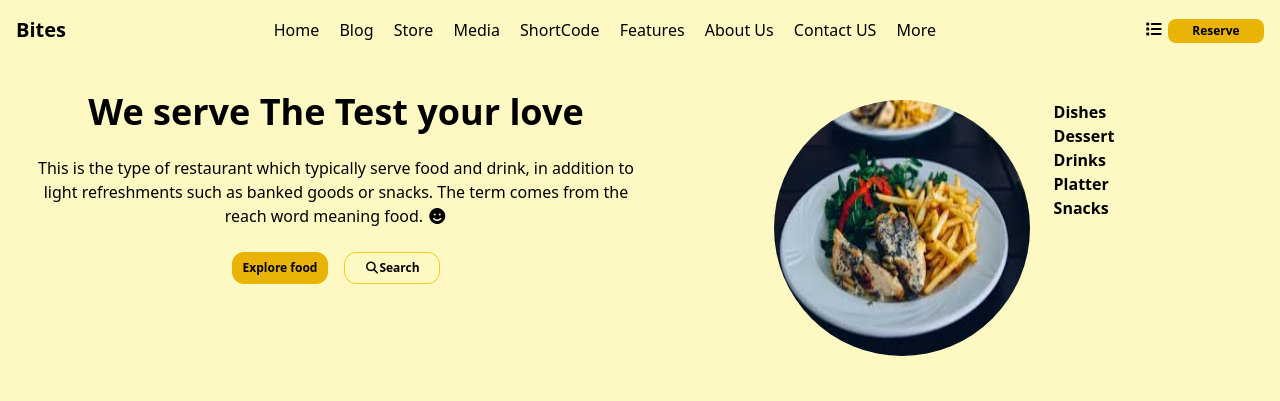
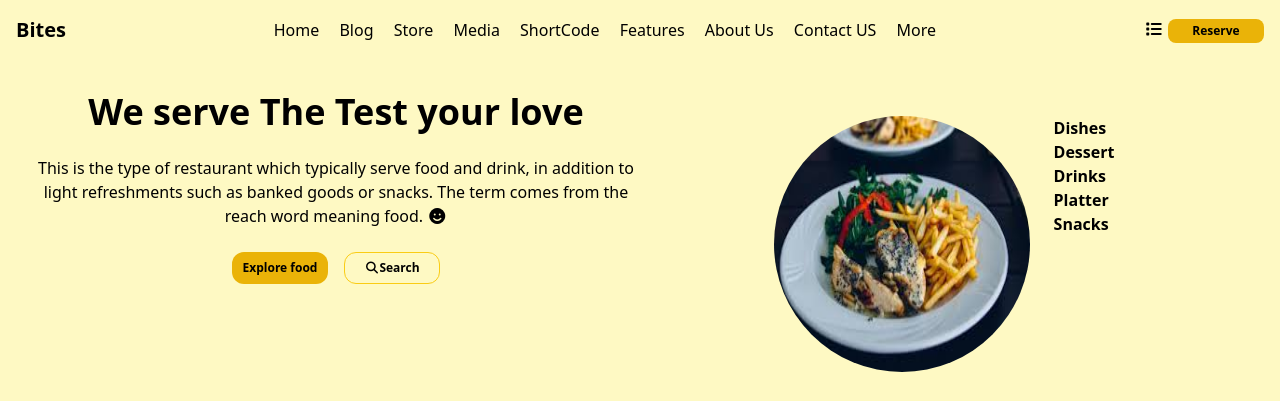
Before and after one commit to bunraksa0106/homeFood.kh, a plain HTML site: page index.html in a window 1280 px wide. Shown: the top 401 px of the page. Drawn offline with nearby package versions, Linux system fonts and the light colour scheme.

Commit message:
first commit

```diff
--- a/index.html
+++ b/index.html
@@ -38,7 +38,7 @@
                 <button class="w-24 h-8 text-xs hover:bg-gray-200 font-bold border border-yellow-400 rounded-xl"><i class="fa-solid fa-magnifying-glass"></i>Search</button>
             </div>
         </div>
-        <div class="justify-self-center flex space-x-6 p-2">
+        <div class="justify-self-center mt-4 flex space-x-6 p-2">
             <img class="w-64 h-64 rounded-full" src="bgfood.jpg" alt="">
             <div class="font-bold ">
                 <ul>
```
